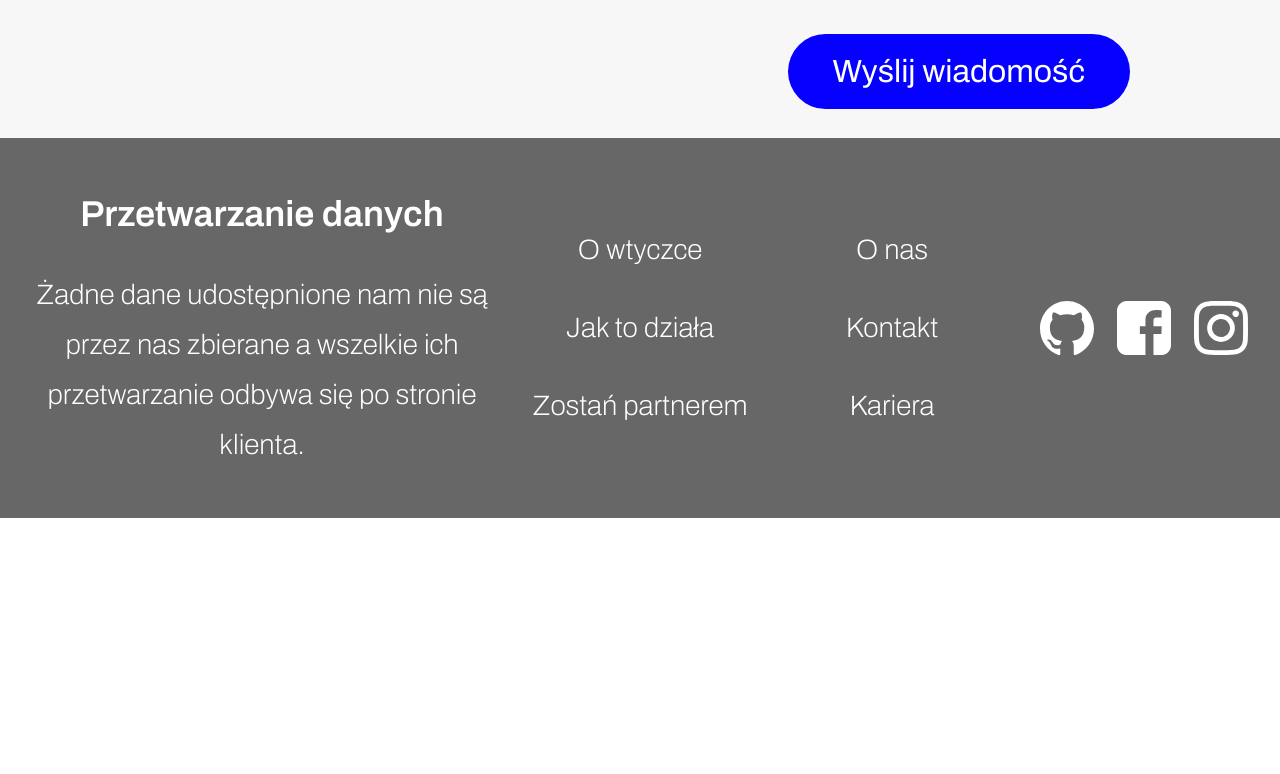
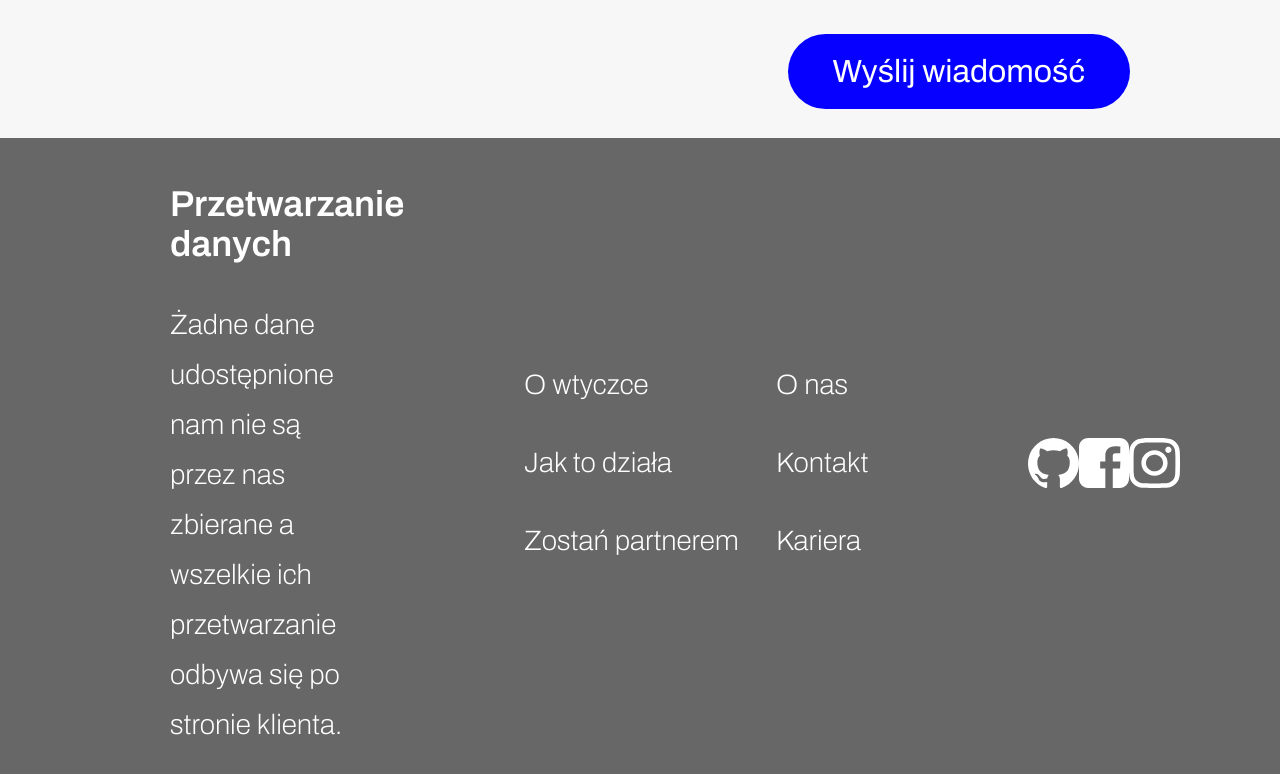
Before and after one commit to CodersCamp2021-HK/CodersCamp2021.Hackathon, a Next.js app in the folder packages/website/: page / in a window 1280 px wide. Shown: the part 3862-4636 px from the top of the page. Before the commit the page ends 4380 px from the top, so only its background shows below. Built offline with nearby package versions, Linux system fonts and the light colour scheme.

Commit message:
style: styled footer

```diff
--- a/packages/website/components/Footer/Footer/Footer.module.css
+++ b/packages/website/components/Footer/Footer/Footer.module.css
@@ -10,7 +10,7 @@
 
 .gridItem {
   padding: 10px;
-  text-align: center;
+  text-align: left;
 }
 
 .text {
--- a/packages/website/components/Footer/Footer/Footer.tsx
+++ b/packages/website/components/Footer/Footer/Footer.tsx
@@ -8,7 +8,7 @@ import Image from 'next/image';
 const Footer = () => {
   return (
     <div className={styles.gridContainer}>
-      <section className={styles.gridItem}>
+      <section className={styles.gridItem} style={{ padding: '0 10rem 0 10rem' }}>
         <h3 className={styles.text}>Przetwarzanie danych</h3>
         <p className={styles.text}>
           Żadne dane udostępnione nam nie są przez nas zbierane a wszelkie ich przetwarzanie odbywa się po stronie
@@ -29,7 +29,7 @@ const Footer = () => {
       </section>
 
       <section className={styles.gridItem}>
-        <div className={styles.icon}>
+        <div className={styles.icon} style={{ padding: '0 5rem 0 0' }}>
           <Image src={GitIcon} alt='github' />
           <Image src={FbIcon} alt='fb' />
           <Image src={IgIcon} alt='ig' />
```
